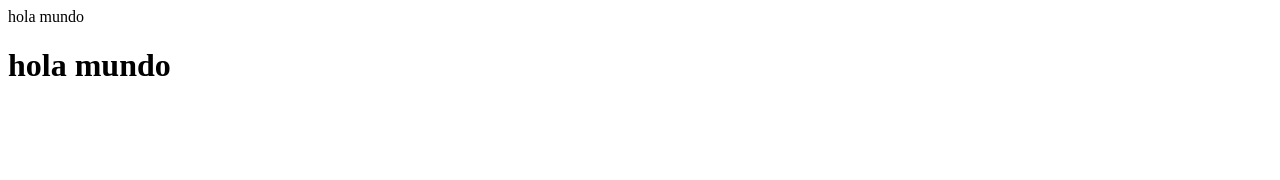
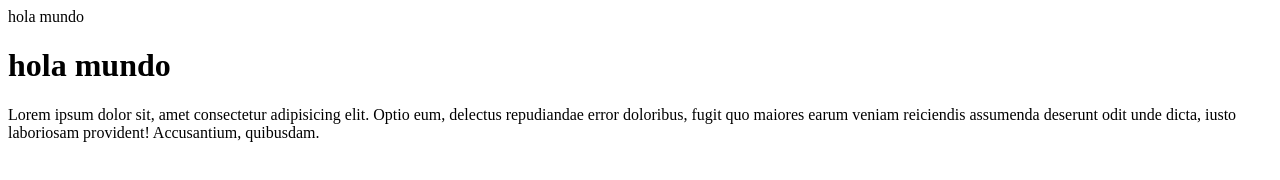
Before and after one commit to wilmerxxx/Pruebas_github, a plain HTML site: page index.html in a window 1280 px wide. Drawn offline with Linux system fonts and the light colour scheme.

Commit message:
Agregar parrafo

```diff
--- a/index.html
+++ b/index.html
@@ -9,6 +9,7 @@
 <body>
     hola mundo
     <h1>hola mundo</h1>
+    <p>Lorem ipsum dolor sit, amet consectetur adipisicing elit. Optio eum, delectus repudiandae error doloribus, fugit quo maiores earum veniam reiciendis assumenda deserunt odit unde dicta, iusto laboriosam provident! Accusantium, quibusdam.</p>
 
 
 </body>
```
